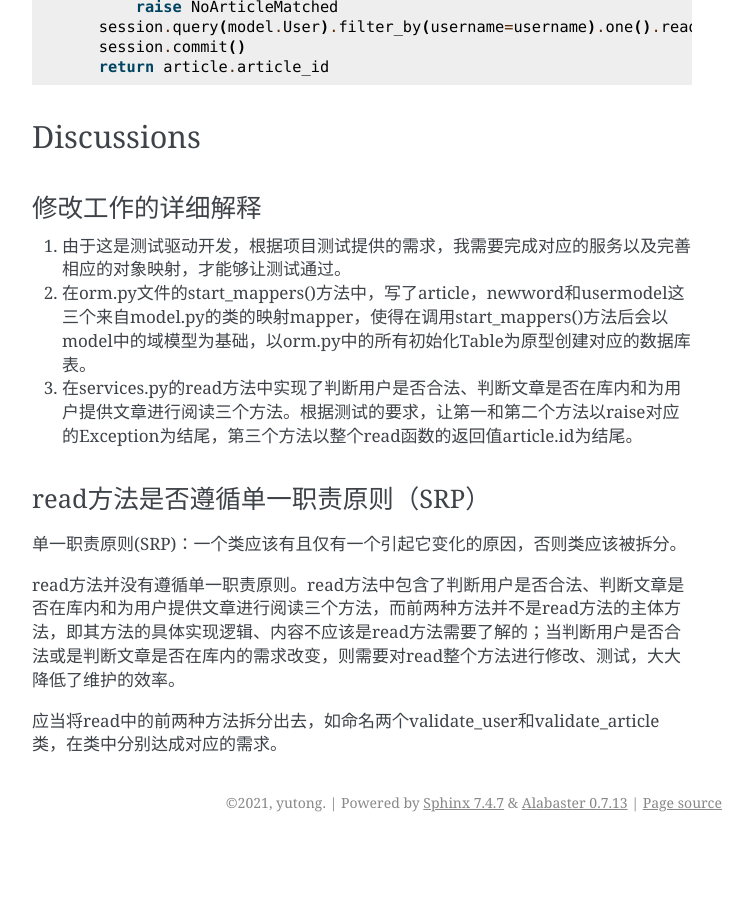
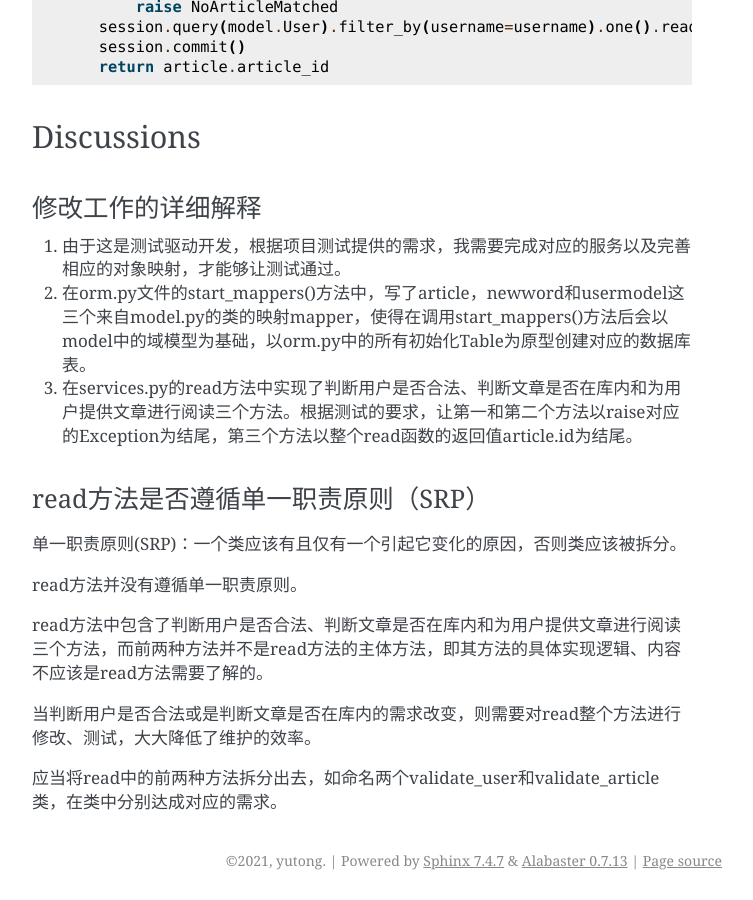
Before and after one commit to Steven-Yutong/Lab3, a Sphinx documentation site: the page built from docs/source/index.rst, in a window 1280 px wide and 900 px high, scrolled down 3391 px. Shown: the whole window, without its empty margins (388-1141 px from the left). Built offline with Sphinx 7.4.7, drawn with Linux system fonts in a browser that asks for light colours; before the commit the page ends 4233 px from its top, so only the background shows below that.

```diff
--- a/docs/source/index.rst
+++ b/docs/source/index.rst
@@ -191,6 +191,10 @@ read方法是否遵循单一职责原则（SRP）
 
 单一职责原则(SRP)：一个类应该有且仅有一个引起它变化的原因，否则类应该被拆分。
 
-read方法并没有遵循单一职责原则。read方法中包含了判断用户是否合法、判断文章是否在库内和为用户提供文章进行阅读三个方法，而前两种方法并不是read方法的主体方法，即其方法的具体实现逻辑、内容不应该是read方法需要了解的；当判断用户是否合法或是判断文章是否在库内的需求改变，则需要对read整个方法进行修改、测试，大大降低了维护的效率。
+read方法并没有遵循单一职责原则。
+
+read方法中包含了判断用户是否合法、判断文章是否在库内和为用户提供文章进行阅读三个方法，而前两种方法并不是read方法的主体方法，即其方法的具体实现逻辑、内容不应该是read方法需要了解的。
+
+当判断用户是否合法或是判断文章是否在库内的需求改变，则需要对read整个方法进行修改、测试，大大降低了维护的效率。
 
 应当将read中的前两种方法拆分出去，如命名两个validate_user和validate_article类，在类中分别达成对应的需求。
```
